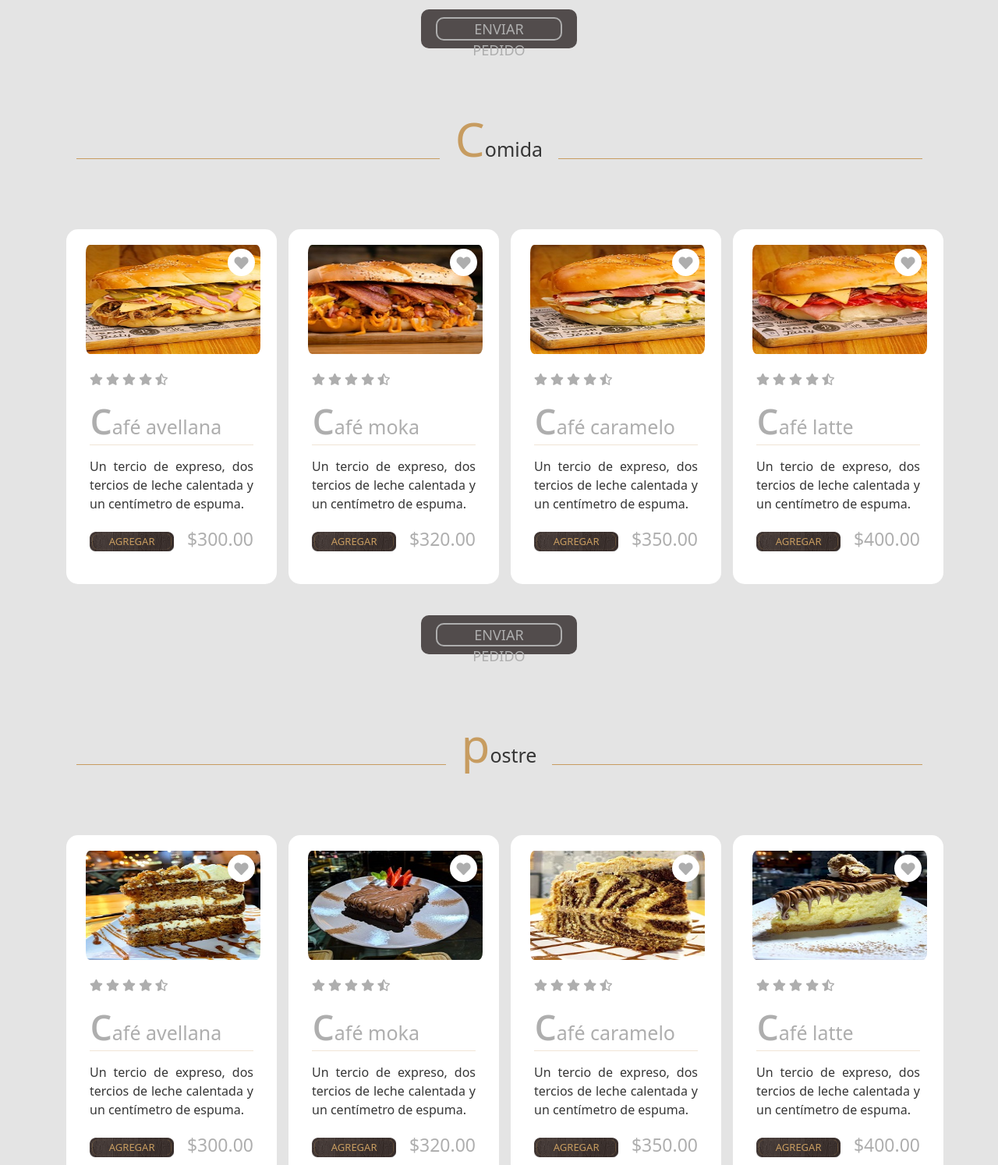
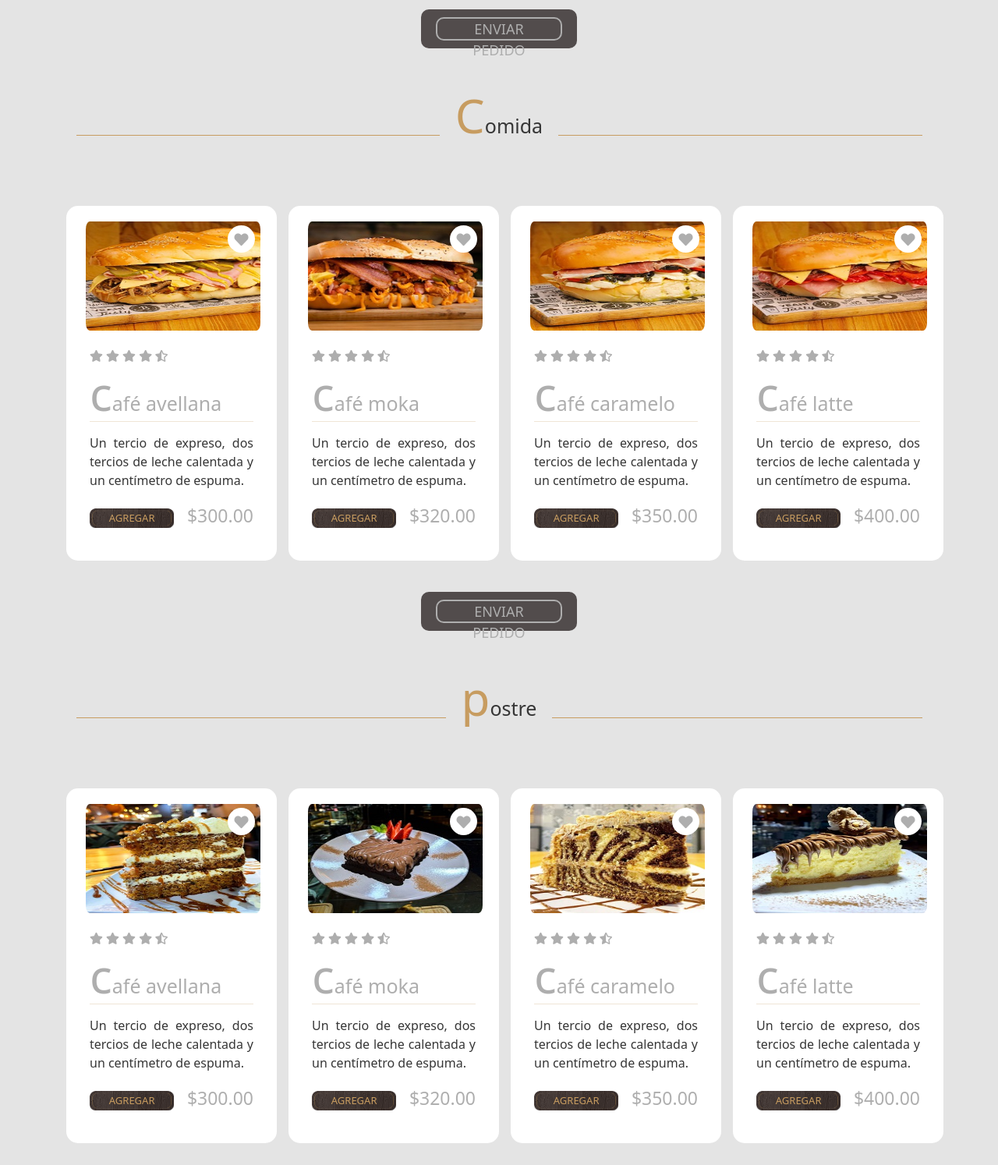
Before and after one commit to rojasfy/Cafeteria-granoscafe, a website: page Paginas/Cafeteria.html in a window 1280 px wide. Shown: the part 1627-3121 px from the top of the page at 78% size. Drawn offline with nearby package versions, Linux system fonts and the light colour scheme.

Commit message:
media query boton de enviar pedido

```diff
--- a/Paginas/Cafeteria.html
+++ b/Paginas/Cafeteria.html
@@ -184,7 +184,7 @@
     </div>
 
     <!----------------------------------------  Comida  --------------------------------------------------->
-    <div class="tm-main-section-pro light-gray-bg">
+    <div class="tm-main-section-pro-b light-gray-bg">
         <div class="container-menu-pro" id="main">
             <section id="menu" class="tm-section tm-section-margin-bottom-0">
                 <div class="tm-hr-container">
@@ -292,7 +292,7 @@
     </div>
 
    <!----------------------------------------  Postre --------------------------------------------------->
-   <div class="tm-main-section-pro light-gray-bg">
+   <div class="tm-main-section-pro-c light-gray-bg">
     <div class="container-menu-pro" id="main">
         <section id="menu" class="tm-section tm-section-margin-bottom-0">
             <div class="tm-hr-container">
--- a/scss/componentes/_cafeteria-dulceysalado.scss
+++ b/scss/componentes/_cafeteria-dulceysalado.scss
@@ -44,7 +44,7 @@
   max-width: 270px;
   max-height: 455px;
   margin-top: 30px;
-  margin-bottom: 50px;
+  margin-bottom: 20px;
   margin-left: 15px;
   border-radius: 15px;
   position: relative;
@@ -161,7 +161,7 @@
   justify-content: center;
   color: white;
   position: absolute;
-  bottom: -50px;
+  bottom: -80px;
   justify-content: center;}
 
   .order-now-link-pro {
@@ -207,6 +207,16 @@
   text-decoration: none;
 }
 
-.tm-main-section-pro {
+.tm-main-section-pro-b {
   padding-top: 80px;
 }
+
+.tm-main-section-pro-c {
+  padding-top: 80px;
+}
+
+@media screen and (max-width: 500px) {
+  .tm-main-section-pro-c {
+    margin-bottom: 50px;
+  }
+}
```
Also changed, not shown: css/style.css, 1 other file.
